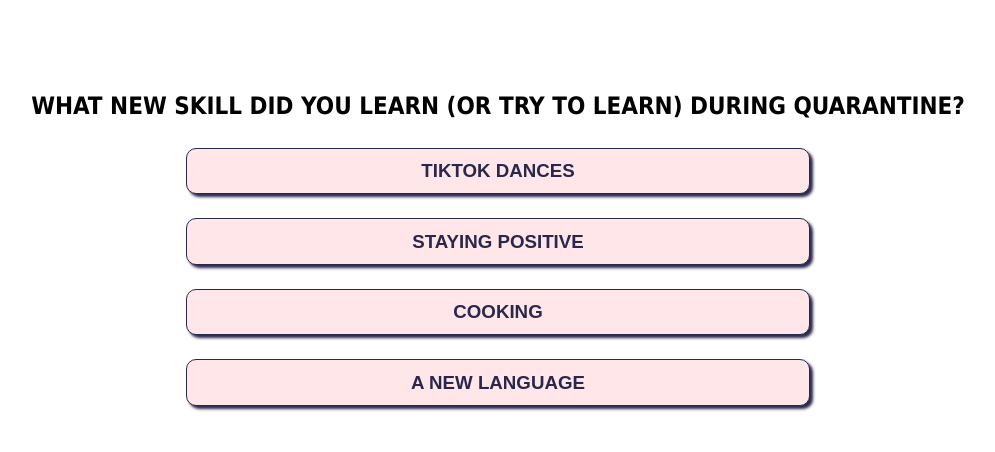
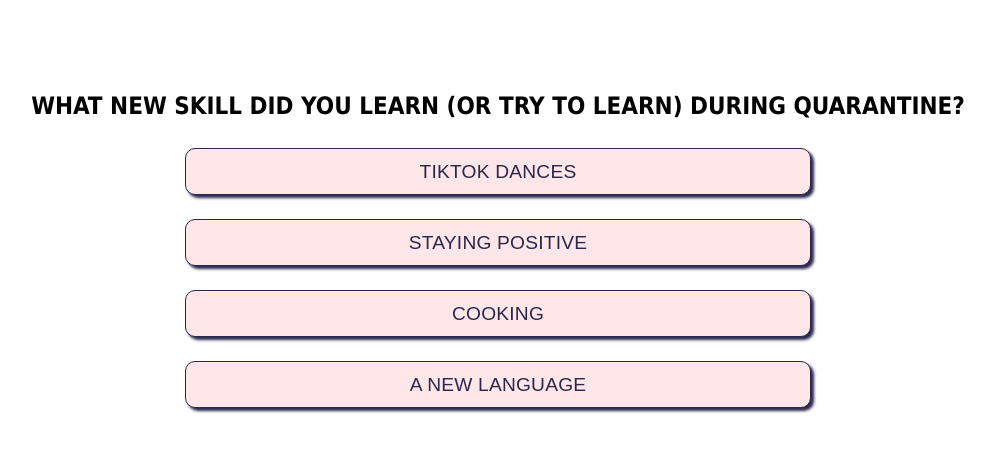
Before and after one commit to northbynorthwestern/podcast-quiz, a plain HTML site: page index.html in a window 1280 px wide. Shown: the whole page, without its empty margins (142-1137 px from the left). Drawn offline with Linux system fonts and the light colour scheme.

Commit message:
Update style.css
Fixed formatting issues.

```diff
--- a/style.css
+++ b/style.css
@@ -23,8 +23,6 @@ font-family:arial;
 font-size: 2.8em;
 line-height: 97.5%;
 font-weight: normal;
-margin: auto;
-text-align: center;
 }
 
 .div.article-body{
@@ -68,9 +66,6 @@ div.article-body h3{
   animation: fade-in 1.5s ease;
 }
 
-h3{
-   text-align: center;
-}
 .option, .result-next-active, .listen-active{
 
   cursor: pointer;
@@ -87,6 +82,9 @@ h3{
   text-align: center;
   background-color: #FFE6E8;
   color: #29274C;
+  font-size: 1.2em;
+  letter-spacing: 0.2px;
+  font-weight: lighter;
 }
 
 .option:hover, .result-next-active:hover, .listen-active:hover{
```
